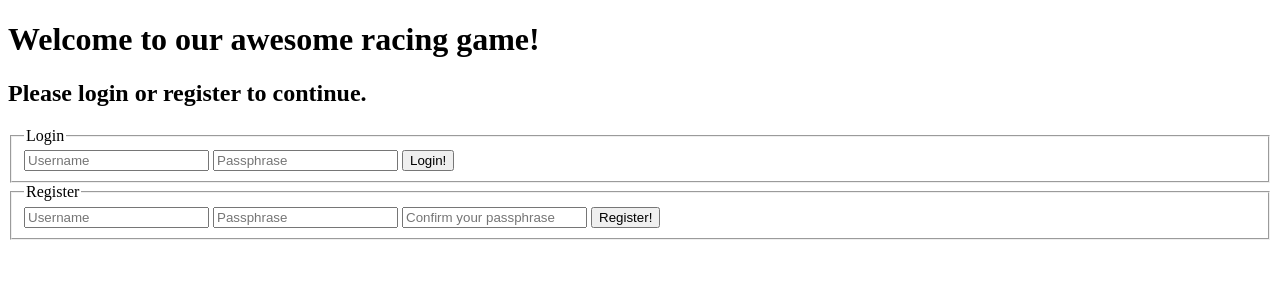
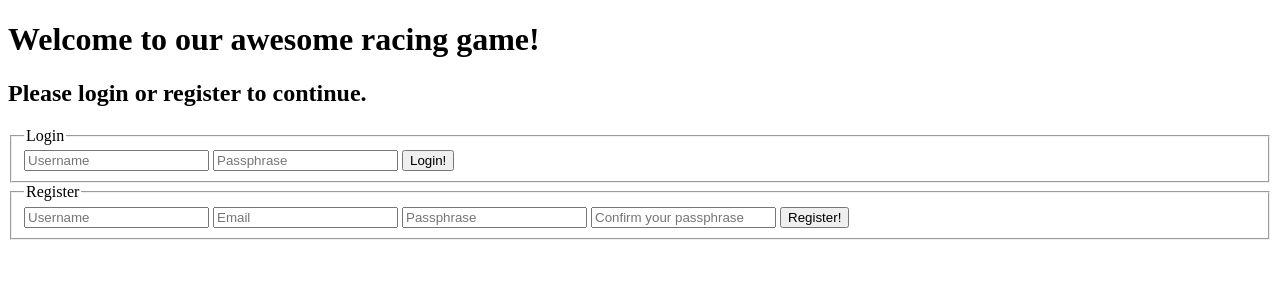
Before and after one commit to DeBoevereBen/SmartDevices, a Node server app: page / in a window 1280 px wide. Shown: the top 300 px of the page. Run offline with Node 20, Linux system fonts and the light colour scheme.

Commit message:
forgot email in form

```diff
--- a/views/login.ejs
+++ b/views/login.ejs
@@ -27,6 +27,7 @@
     <fieldset>
         <legend>Register</legend>
         <input type="text" placeholder="Username" name="user">
+        <input type="email" placeholder="Email" name="email">
         <input type="password" placeholder="Passphrase" name="password">
         <input type="password" placeholder="Confirm your passphrase" name="confirmPassword">
         <% if (locals.registration_error) { %>
```
